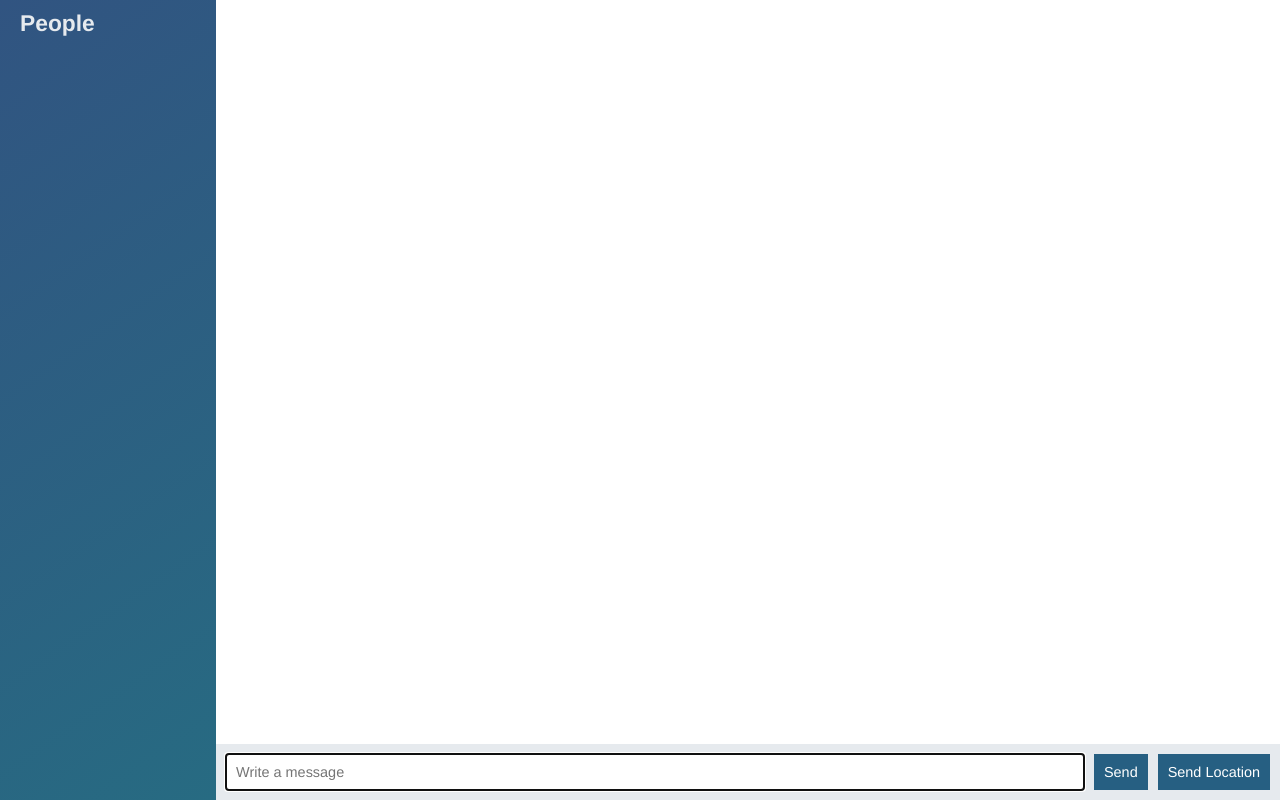
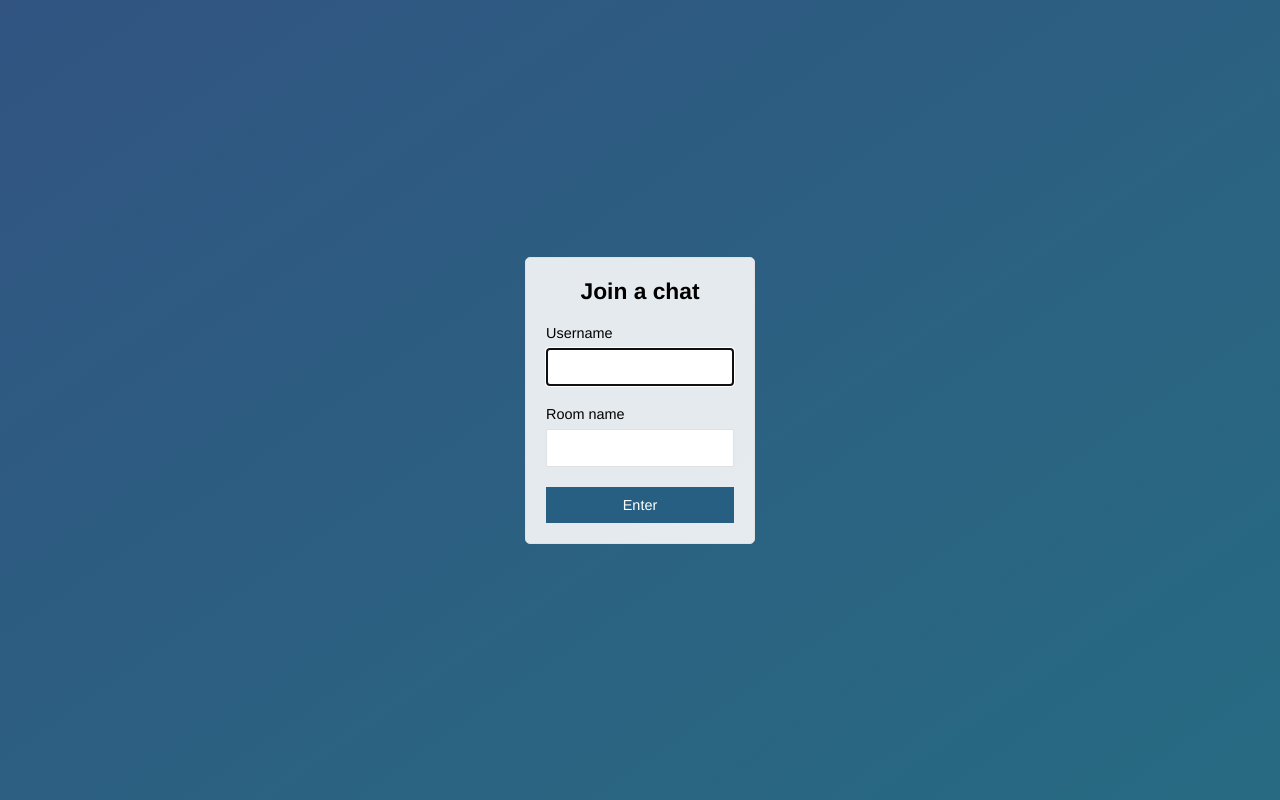
Before and after one commit to chirichignoa/NodeChat, a website: page public/index.html in a window 1280 px wide. Drawn offline with nearby package versions, Linux system fonts and the light colour scheme; no server answers.

Commit message:
Login page

```diff
--- a/public/index.html
+++ b/public/index.html
@@ -2,57 +2,30 @@
 <html>
     <head>
         <meta charset="utf-8">
+        <title>Join | NodeChatApp</title>
+        <meta name="viewport" content="width=device-width, initial-scale=1, user-scalable=no">
         <link rel="stylesheet" href="/css/styles.css">
     </head>
-    <body class="chat">
-        <div class="chat__sidebar">
-            <h3>People</h3>
-            <div id="users"></div>
+    <body class="centered-form">
+        <div class="centered-form__form">
+            <form action="/chat.html">
+                <div class="form-field">
+                    <h3>Join a chat</h3>
+                </div>
+                <div class="form-field">
+                    <label>Username</label>
+                    <input type="text" name="username" autofocus>
+                </div>
+                <div class="form-field">
+                    <label>Room name</label>
+                    <input type="text" name="room-name">
+                </div>
+                <div class="form-field">
+                    <button>Enter</button>
+                </div>
+            </form>
         </div>
 
-        <div class="chat__main">
-            <ol id="messages" class="chat__messages"></ol>
-            <div class="chat__footer">
-                <form id="message-form">
-                    <input name="message" type="text" placeholder="Write a message" autofocus autocomplete=""/>
-                    <button>Send</button>
-                </form>
-                <button id="send-location">Send Location</button>
-            </div>
-
-        </div>
-
-        <script id="message-template" type="text/template">
-            <li class="message">
-                <div class="message__title">
-                    <h4>{{from}}</h4>
-                    <span>{{createdAt}}</span>
-                </div>
-                <div class="message__body">
-                    <p>{{text}}</p>
-                </div>
-            </li>
-        </script>
-        <script id="location-message-template" type="text/template">
-            <li class="message">
-                <div class="message__title">
-                    <h4>{{from}}</h4>
-                    <span>{{createdAt}}</span>
-                </div>
-                <div class="message__body">
-                    <p>
-                        <a href="{{url}}" target="_blank" >Current Location</a>
-                    </p>
-                </div>
-            </li>
-        </script>
-
-
-        <script src="/socket.io/socket.io.js"></script>
-        <script src="/js/libs/jquery-3.3.1.js"></script>
-        <script src="/js/libs/moment.js"></script>
-        <script src="/js/libs/mustache.js"></script>
-        <script src="/js/index.js"></script>
     </body>
 
 </html>
```
Also changed, not shown: public/chat.html (added, +59 -0 lines), public/js/chat.js (renamed from public/js/index.js).
